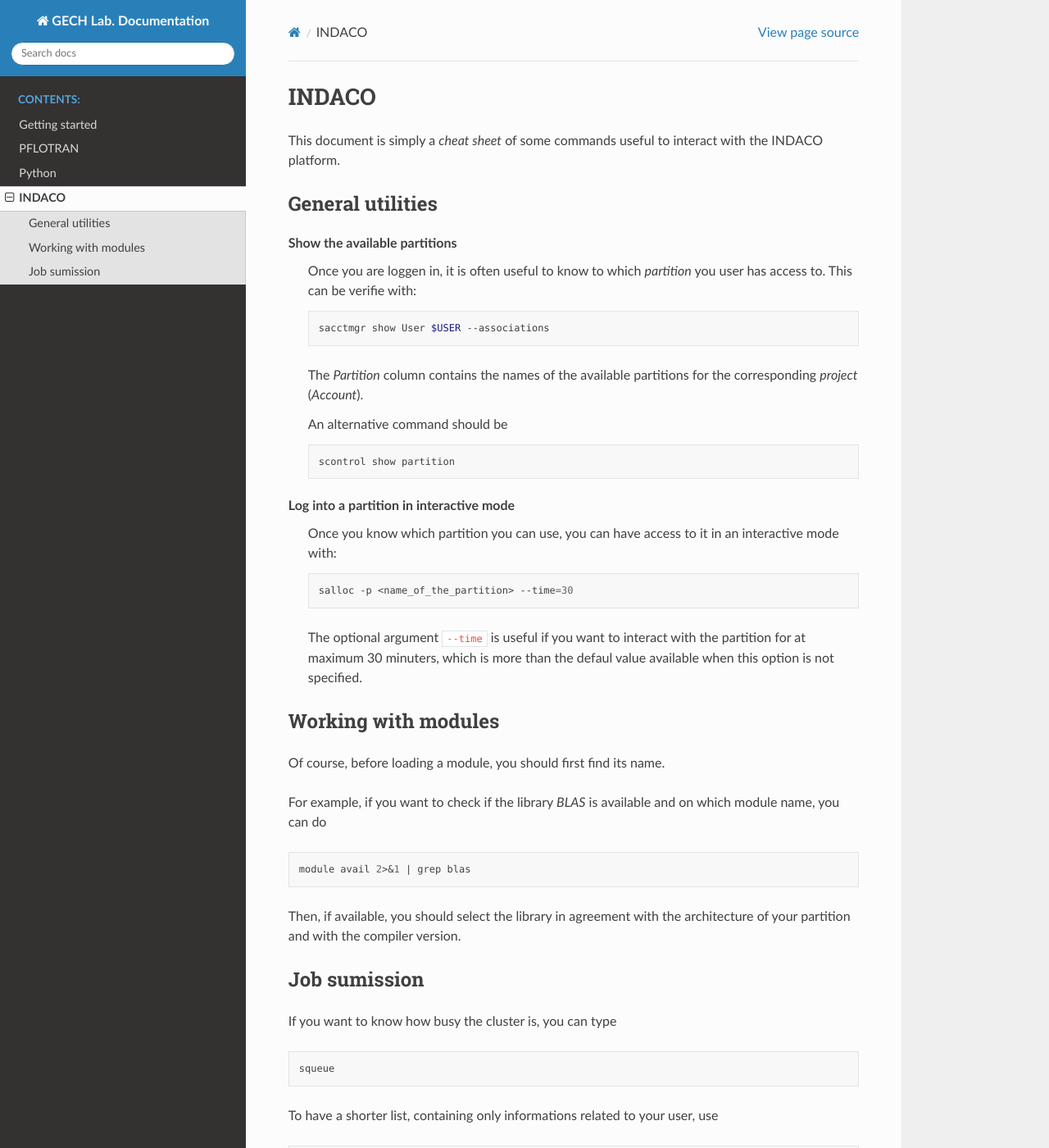
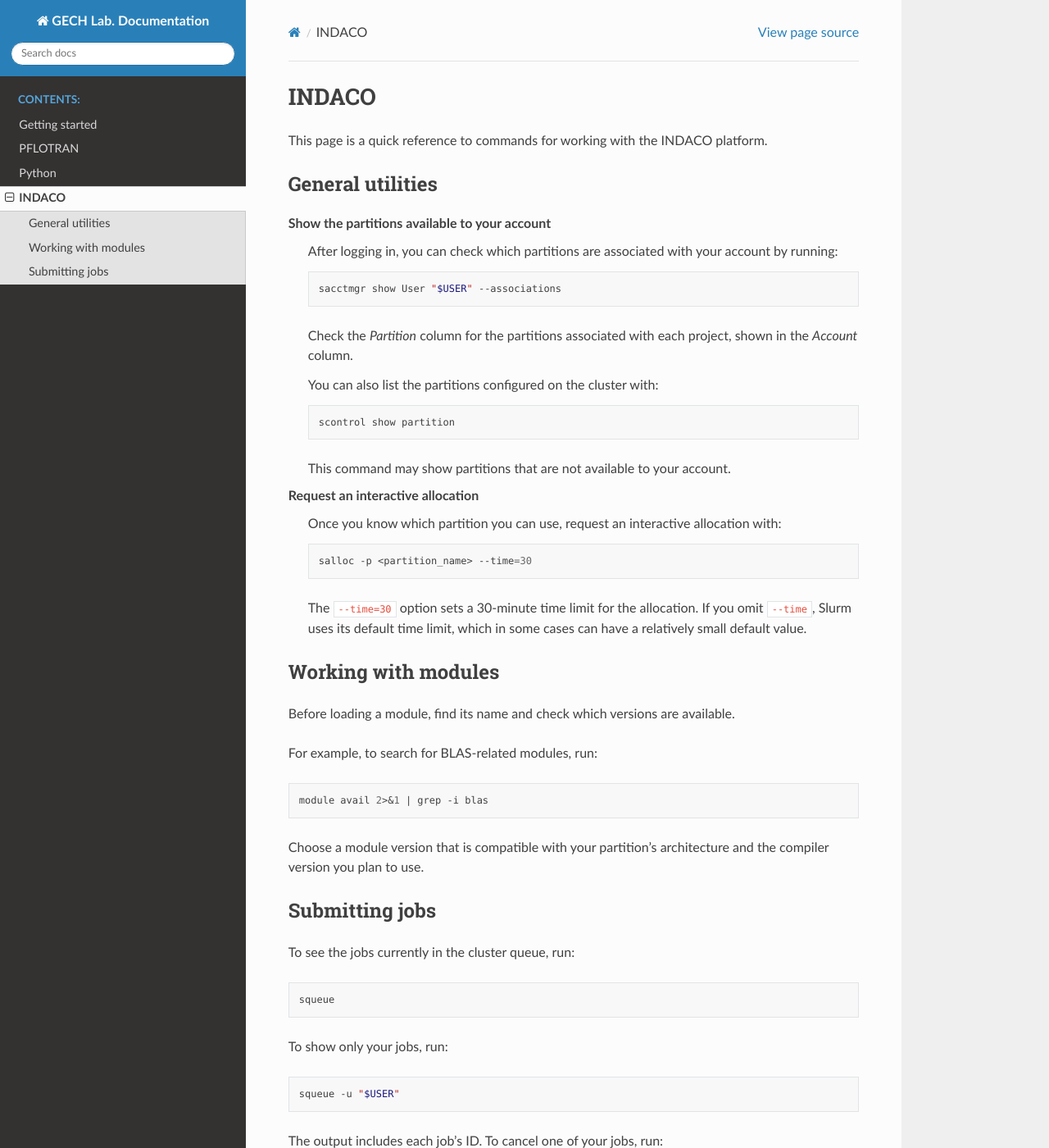
Before and after one commit to gechlab/gechlab-doc, a Sphinx documentation site: the page built from docs/software/indaco.rst, in a window 1280 px wide and 1400 px high. Shown: the whole window at 82% size. Built offline with Sphinx 7.4.7 and the Read the Docs theme 3.1.0, drawn with Linux system fonts in a browser that asks for light colours; some of the changed text lies outside the part shown.

Commit message:
Some cleanup and improvements

```diff
--- a/docs/software/indaco.rst
+++ b/docs/software/indaco.rst
@@ -1,79 +1,80 @@
 INDACO
-==================
+======
 
-This document is simply a `cheat sheet` of some commands useful to
-interact with the INDACO platform.
+This page is a quick reference to commands for working with the INDACO
+platform.
 
 General utilities
--------------------------------
+-----------------
 
-Show the available partitions
-    Once you are loggen in, it is often
-    useful to know to which *partition* you user has access to.
-    This can be verifie with:
+Show the partitions available to your account
+    After logging in, you can check which partitions are associated with your
+    account by running:
 
     .. code-block:: bash
 
-       sacctmgr show User $USER --associations
+       sacctmgr show User "$USER" --associations
 
-    The *Partition* column contains the names of the available
-    partitions for the corresponding *project* (*Account*).
+    Check the *Partition* column for the partitions associated with each
+    project, shown in the *Account* column.
 
-    An alternative command should be
+    You can also list the partitions configured on the cluster with:
 
     .. code-block:: bash
 
        scontrol show partition
 
+    This command may show partitions that are not available to your account.
 
-Log into a partition in interactive mode
-    Once you know which partition you can use, you can have access to it in an
-    interactive mode with:
+Request an interactive allocation
+    Once you know which partition you can use, request an interactive
+    allocation with:
 
-    ..  code-block:: bash
+    .. code-block:: bash
 
-	salloc -p <name_of_the_partition> --time=30
+       salloc -p <partition_name> --time=30
 
-    The optional argument ``--time`` is useful if you want to interact with the
-    partition for at maximum 30 minuters, which is more than the defaul value available
-    when this option is not specified.
-
+    The ``--time=30`` option sets a 30-minute time limit for the allocation.
+    If you omit ``--time``, Slurm uses its default time limit, which in some cases can have
+    a relatively small default value.
 
 Working with modules
--------------------------------
+--------------------
 
-Of course, before loading a module, you should first find its name.
+Before loading a module, find its name and check which versions are available.
 
-For example, if you want to check if the library `BLAS` is available and on which module name, you can do
+For example, to search for BLAS-related modules, run:
 
 .. code-block:: bash
 
-   module avail 2>&1 | grep blas
+   module avail 2>&1 | grep -i blas
 
-Then, if available, you should select the library in agreement with
-the architecture of your partition and with the compiler version.
+Choose a module version that is compatible with your partition's architecture
+and the compiler version you plan to use.
 
+Submitting jobs
+---------------
 
-Job sumission
----------------------------
-
-If you want to know how busy the cluster is, you can type
+To see the jobs currently in the cluster queue, run:
 
 .. code-block:: bash
 
    squeue
 
-To have a shorter list, containing only informations related to your user, use
+To show only your jobs, run:
 
 .. code-block:: bash
 
-   squeue -u $USER
+   squeue -u "$USER"
 
-This will also list the ID of your submitted jobs, which allows you to
-kill it in case of need.
+The output includes each job's ID. To cancel one of your jobs, run:
 
-If you want to submit a job using a slurm batch file, you should first prepare a suitable script following the guidelines provided in the INDACO web page.
-Then, the batch script can be submitted as
+.. code-block:: bash
+
+   scancel <job_id>
+
+To submit a batch job, first prepare a Slurm script following the guidelines
+on the INDACO website. Then submit it with:
 
 .. code-block:: bash
 
```
